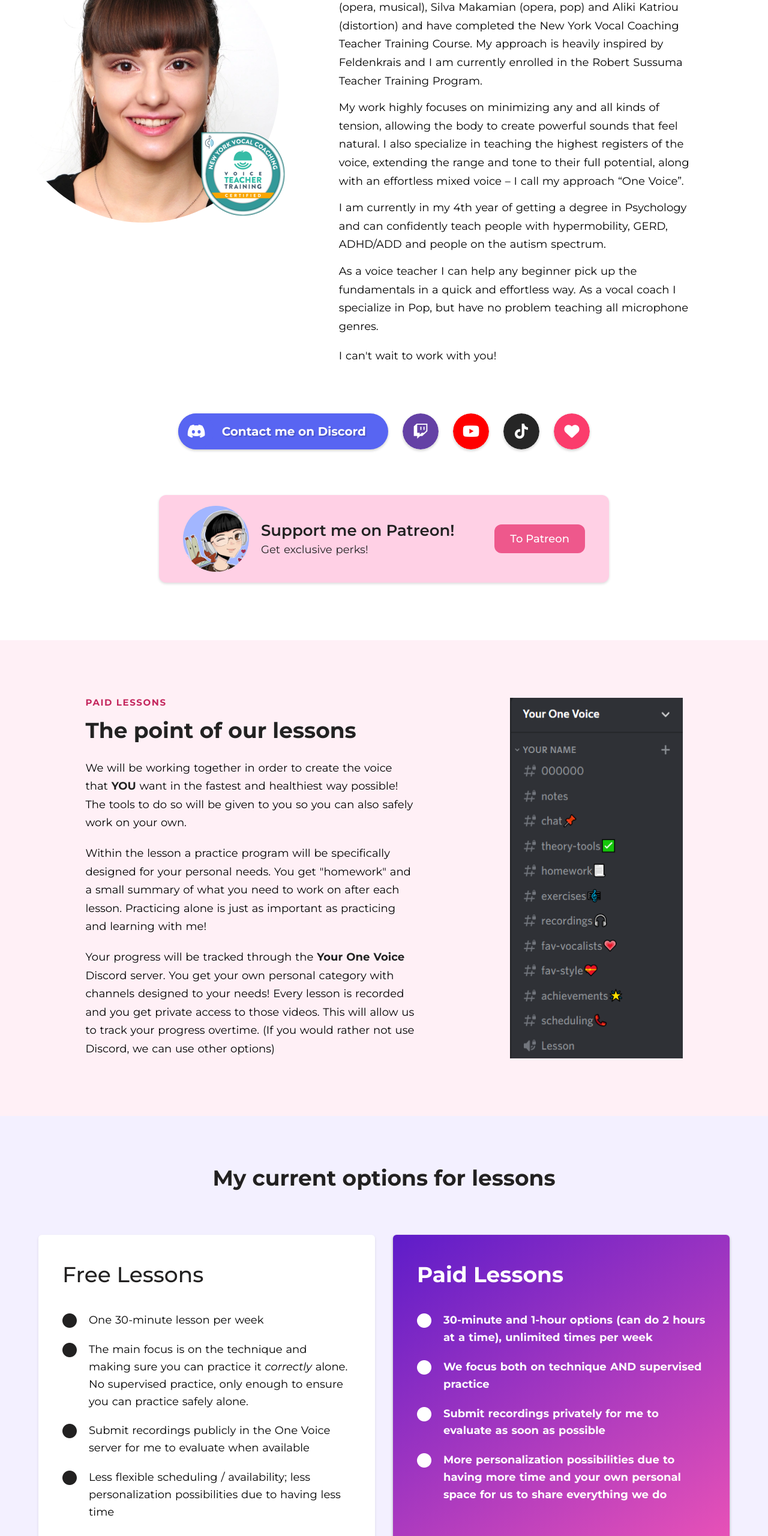
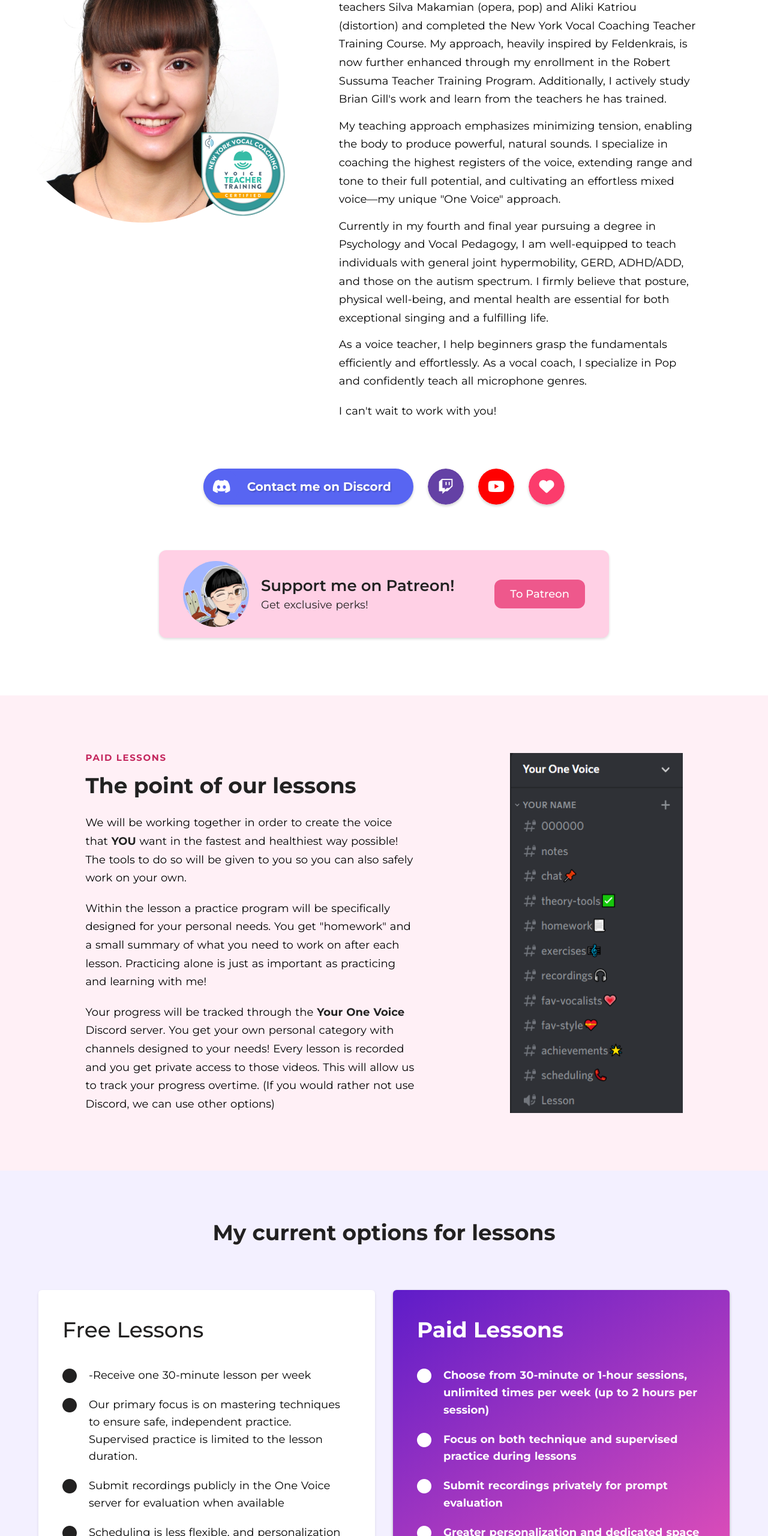
Before and after one commit to rajibul-dev/miavocalcoach, a website: page public/index.html in a window 1280 px wide. Shown: the part 240-2800 px from the top of the page at 60% size. Drawn offline with nearby package versions, Linux system fonts and the light colour scheme; some packages are replaced by stand-ins of ours; a script that the page names is missing.

Commit message:
couple of text changes and link changes

```diff
--- a/public/css/style.css
+++ b/public/css/style.css
@@ -367,14 +367,11 @@ SOCIAL COMPONENT
   background-color: #ff0000;
 }
 .wrapper .button:nth-child(4) .icon-box {
-  background-color: #262626;
+  background-color: #fb3c6c;
 }
 /* .wrapper .button:nth-child(5) .icon-box {
   background-color: #f95462;
 } */
-.wrapper .button:nth-child(5) .icon-box {
-  background-color: #fb3c6c;
-}
 
 /* hover */
 .wrapper .button:nth-child(1):hover {
@@ -390,14 +387,11 @@ SOCIAL COMPONENT
   background-color: #ff0000;
 }
 .wrapper .button:nth-child(4):hover {
-  background-color: #262626;
+  background-color: #fb3c6c;
 }
 /* .wrapper .button:nth-child(5):hover {
   background-color: #f95462;
 } */
-.wrapper .button:nth-child(5):hover {
-  background-color: #fb3c6c;
-}
 
 /* To make some buttons bigger */
 
@@ -457,14 +451,11 @@ SOCIAL COMPONENT
   width: 39rem;
 }
 .wrapper .button:nth-child(4):hover {
-  width: 38.7rem;
+  width: 29.3rem;
 }
 /* .wrapper .button:nth-child(5):hover {
   width: 36.8rem;
 } */
-.wrapper .button:nth-child(5):hover {
-  width: 29.3rem;
-}
 
 /* Is this possible? 82.5rem*/
 
--- a/public/index.html
+++ b/public/index.html
@@ -326,19 +326,19 @@
           <h2 class="h1">About Me</h2>
           <p class="about-text">
             <span class="about-text-inside-margin">
-              I’ve been teaching voice for free and privately since 2019. I’ve been training (and continue to do so) with teachers Fred Scheff (opera, musical), Silva Makamian (opera, pop) and Aliki Katriou (distortion) and have completed the New York Vocal Coaching Teacher Training Course. My approach is heavily inspired by Feldenkrais and I am currently enrolled in the Robert Sussuma Teacher Training Program.
+              I have been offering voice lessons on a paid and pro bono basis since 2019. Continuously honing my skills, I have trained with teachers Silva Makamian (opera, pop) and Aliki Katriou (distortion) and completed the New York Vocal Coaching Teacher Training Course. My approach, heavily inspired by Feldenkrais, is now further enhanced through my enrollment in the Robert Sussuma Teacher Training Program. Additionally, I actively study Brian Gill's work and learn from the teachers he has trained.
             </span>
 
             <span class="about-text-inside-margin">
-              My work highly focuses on minimizing any and all kinds of tension, allowing the body to create powerful sounds that feel natural. I also specialize in teaching the highest registers of the voice, extending the range and tone to their full potential, along with an effortless mixed voice – I call my approach “One Voice”.
+              My teaching approach emphasizes minimizing tension, enabling the body to produce powerful, natural sounds. I specialize in coaching the highest registers of the voice, extending range and tone to their full potential, and cultivating an effortless mixed voice—my unique "One Voice" approach.
             </span>
 
             <span class="about-text-inside-margin">
-              I am currently in my 4th year of getting a degree in Psychology and can confidently teach people with hypermobility, GERD, ADHD/ADD and people on the autism spectrum.
+              Currently in my fourth and final year pursuing a degree in Psychology and Vocal Pedagogy, I am well-equipped to teach individuals with general joint hypermobility, GERD, ADHD/ADD, and those on the autism spectrum. I firmly believe that posture, physical well-being, and mental health are essential for both exceptional singing and a fulfilling life.
             </span>
 
             <span class="about-text-inside-margin">
-              As a voice teacher I can help any beginner pick up the fundamentals in a quick and effortless way. As a vocal coach I specialize in Pop, but have no problem teaching all microphone genres.
+              As a voice teacher, I help beginners grasp the fundamentals efficiently and effortlessly. As a vocal coach, I specialize in Pop and confidently teach all microphone genres.
             </span>
 
             <span class="about-text-inside-margin lil-more-margin-top">
@@ -368,7 +368,7 @@
 
         <a
           class="button tr-up"
-          href="https://www.twitch.tv/miavocalcoach"
+          href="https://www.twitch.tv/miavoiceteacher"
           target="_blank"
           rel="noopener noreferrer"
         >
@@ -398,21 +398,7 @@
 
         <a
           class="button"
-          href="https://www.tiktok.com/@miavocalcoach"
-          target="_blank"
-          rel="noopener noreferrer"
-        >
-          <div class="icon-box">
-            <i class="fa-brands fa-tiktok"></i>
-          </div>
-          <span class="social-span" unselectable="on"
-            >A few TikTok singing tips!</span
-          >
-        </a>
-
-        <a
-          class="button"
-          href="https://streamelements.com/miavocalcoach/tip"
+          href="https://streamelements.com/miavoiceteacher/tip"
           target="_blank"
           rel="noopener noreferrer"
         >
@@ -432,7 +418,7 @@
             <h2 class="patreon-heading">Support me on Patreon!</h2>
             <p class="patreon-p">Get exclusive perks!</p>
           </div>
-          <a target="_blank" href="https://www.patreon.com/MiaVocalCoach" class="patreon-button">To Patreon</a>
+          <a target="_blank" href="https://www.patreon.com/MiaVoiceTeacher" class="patreon-button">To Patreon</a>
         </div>
       </div>
     </section>
@@ -481,25 +467,25 @@
               <li class="plan-feature-item">
                 <i class="fa-solid fa-circle free-icon"></i>
                 <p class="plan-feature-p">
-                  One 30-minute lesson per week
+                  -Receive one 30-minute lesson per week
                 </p>
               </li>
               <li class="plan-feature-item">
                 <i class="fa-solid fa-circle free-icon"></i>
                 <p class="plan-feature-p">
-                  The main focus is on the technique and making sure you can practice it <i>correctly</i> alone. No supervised practice, only enough to ensure you can practice safely alone.
+                  Our primary focus is on mastering techniques to ensure safe, independent practice. Supervised practice is limited to the lesson duration.
                 </p>
               </li>
               <li class="plan-feature-item">
                 <i class="fa-solid fa-circle free-icon"></i>
                 <p class="plan-feature-p">
-                  Submit recordings publicly in the One Voice server for me to evaluate when available
+                  Submit recordings publicly in the One Voice server for evaluation when available
                 </p>
               </li>
               <li class="plan-feature-item">
                 <i class="fa-solid fa-circle free-icon"></i>
                 <p class="plan-feature-p">
-                  Less flexible scheduling / availability; less personalization possibilities due to having less time
+                  Scheduling is less flexible, and personalization options are limited due to time constraints
                 </p>
               </li>
               <a href="https://discord.gg/4Z5JKYPhTe" target="_blank" class="plan-btn free-btn"
@@ -514,25 +500,25 @@
               <li class="plan-feature-item">
                 <i class="fa-solid fa-circle paid-icon"></i>
                 <p class="plan-feature-p">
-                  30-minute and 1-hour options (can do 2 hours at a time), unlimited times per week
+                  Choose from 30-minute or 1-hour sessions, unlimited times per week (up to 2 hours per session)
                 </p>
               </li>
               <li class="plan-feature-item">
                 <i class="fa-solid fa-circle paid-icon"></i>
                 <p class="plan-feature-p">
-                  We focus both on technique AND supervised practice
+                  Focus on both technique and supervised practice during lessons
                 </p>
               </li>
               <li class="plan-feature-item">
                 <i class="fa-solid fa-circle paid-icon"></i>
                 <p class="plan-feature-p">
-                  Submit recordings privately for me to evaluate as soon as possible
+                  Submit recordings privately for prompt evaluation
                 </p>
               </li>
               <li class="plan-feature-item">
                 <i class="fa-solid fa-circle paid-icon"></i>
                 <p class="plan-feature-p">
-                  More personalization possibilities due to having more time and your own personal space for us to share everything we do
+                  Greater personalization and dedicated space to share resources and progress due to increased lesson time
                 </p>
               </li>
               <a target="_blank" class="plan-btn paid-btn" href="https://docs.google.com/forms/d/1dW-N6xyf7ATc6zCIL0rR1I63EN4A4U6JghhPA6xi2pM/viewform?edit_requested=true">
```
